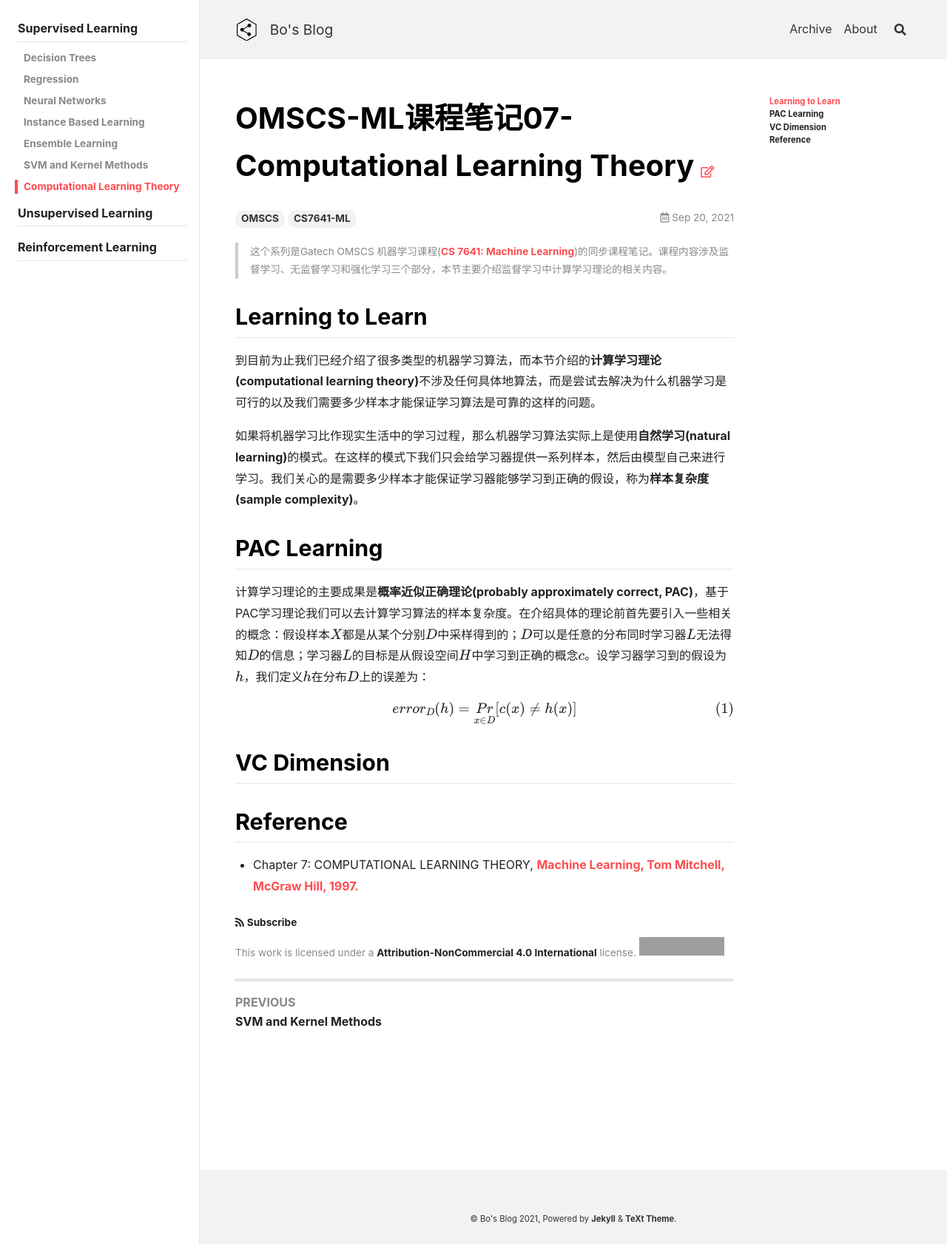
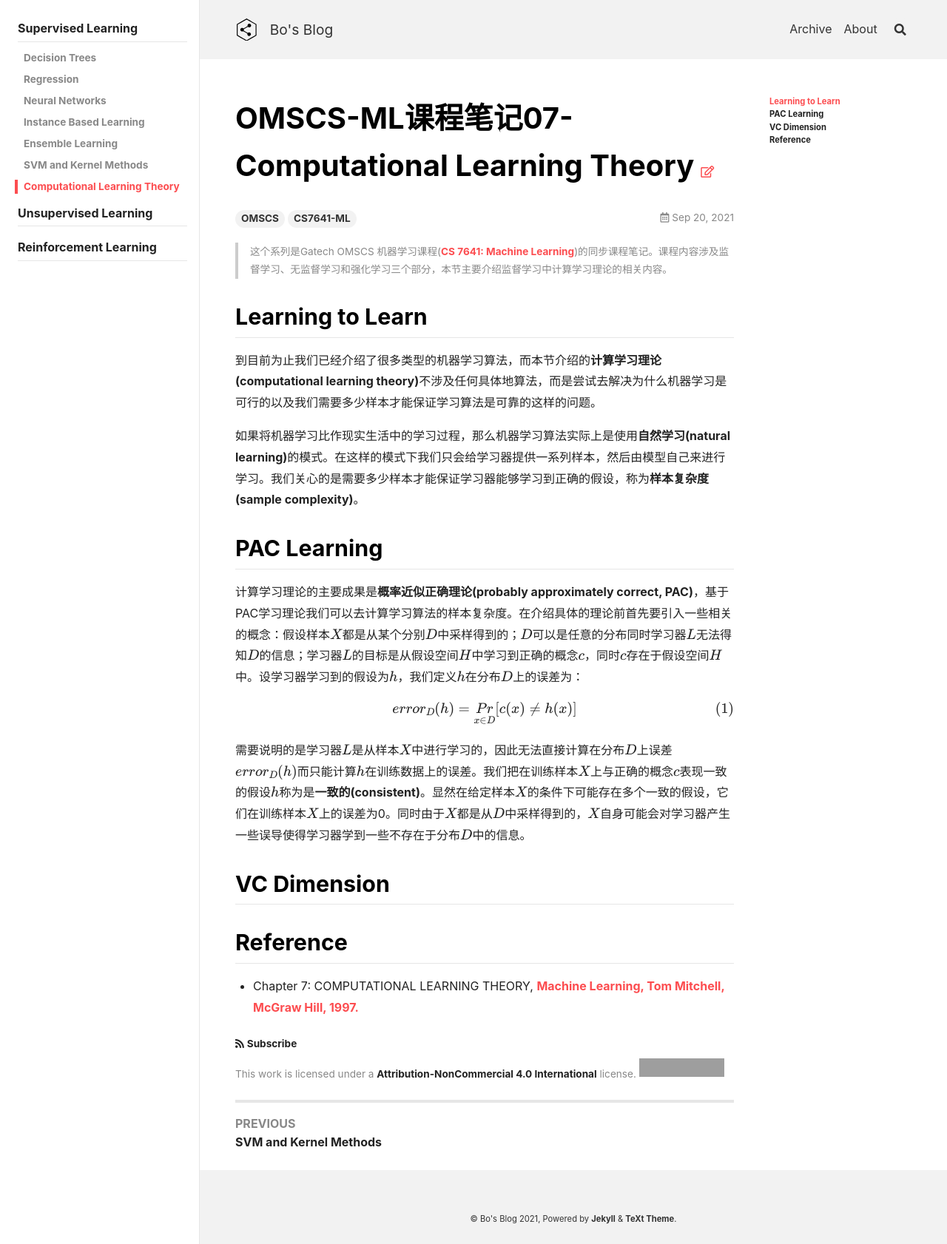
Before and after one commit to peng00bo00/peng00bo00_previous_blog, a Jekyll site: the page built from _posts/2021-09-20-OMSCS-ML-NOTES-07.md, in a window 1280 px wide. Shown: the whole page at 74% size. Built offline with Jekyll 4.4.1, drawn with Linux system fonts in a browser that asks for light colours; nearby versions of some CDN libraries; formulas are drawn with MathJax 3; grey boxes are pictures that could not be loaded.

Commit message:
Update 2021-09-20-OMSCS-ML-NOTES-07.md

```diff
--- a/_posts/2021-09-20-OMSCS-ML-NOTES-07.md
+++ b/_posts/2021-09-20-OMSCS-ML-NOTES-07.md
@@ -20,11 +20,13 @@ sidebar:
 
 ## PAC Learning
 
-计算学习理论的主要成果是**概率近似正确理论(probably approximately correct, PAC)**，基于PAC学习理论我们可以去计算学习算法的样本复杂度。在介绍具体的理论前首先要引入一些相关的概念：假设样本$X$都是从某个分别$D$中采样得到的；$D$可以是任意的分布同时学习器$L$无法得知$D$的信息；学习器$L$的目标是从假设空间$H$中学习到正确的概念$c$。设学习器学习到的假设为$h$，我们定义$h$在分布$D$上的误差为：
+计算学习理论的主要成果是**概率近似正确理论(probably approximately correct, PAC)**，基于PAC学习理论我们可以去计算学习算法的样本复杂度。在介绍具体的理论前首先要引入一些相关的概念：假设样本$X$都是从某个分别$D$中采样得到的；$D$可以是任意的分布同时学习器$L$无法得知$D$的信息；学习器$L$的目标是从假设空间$H$中学习到正确的概念$c$，同时$c$存在于假设空间$H$中。设学习器学习到的假设为$h$，我们定义$h$在分布$D$上的误差为：
 
 $$
 error_D(h) = \underset{x \in D}{Pr} [c(x) \neq h(x)]
 $$
+
+需要说明的是学习器$L$是从样本$X$中进行学习的，因此无法直接计算在分布$D$上误差$error_D(h)$而只能计算$h$在训练数据上的误差。我们把在训练样本$X$上与正确的概念$c$表现一致的假设$h$称为是**一致的(consistent)**。显然在给定样本$X$的条件下可能存在多个一致的假设，它们在训练样本$X$上的误差为0。同时由于$X$都是从$D$中采样得到的，$X$自身可能会对学习器产生一些误导使得学习器学到一些不存在于分布$D$中的信息。
 
 ## VC Dimension
 
```
